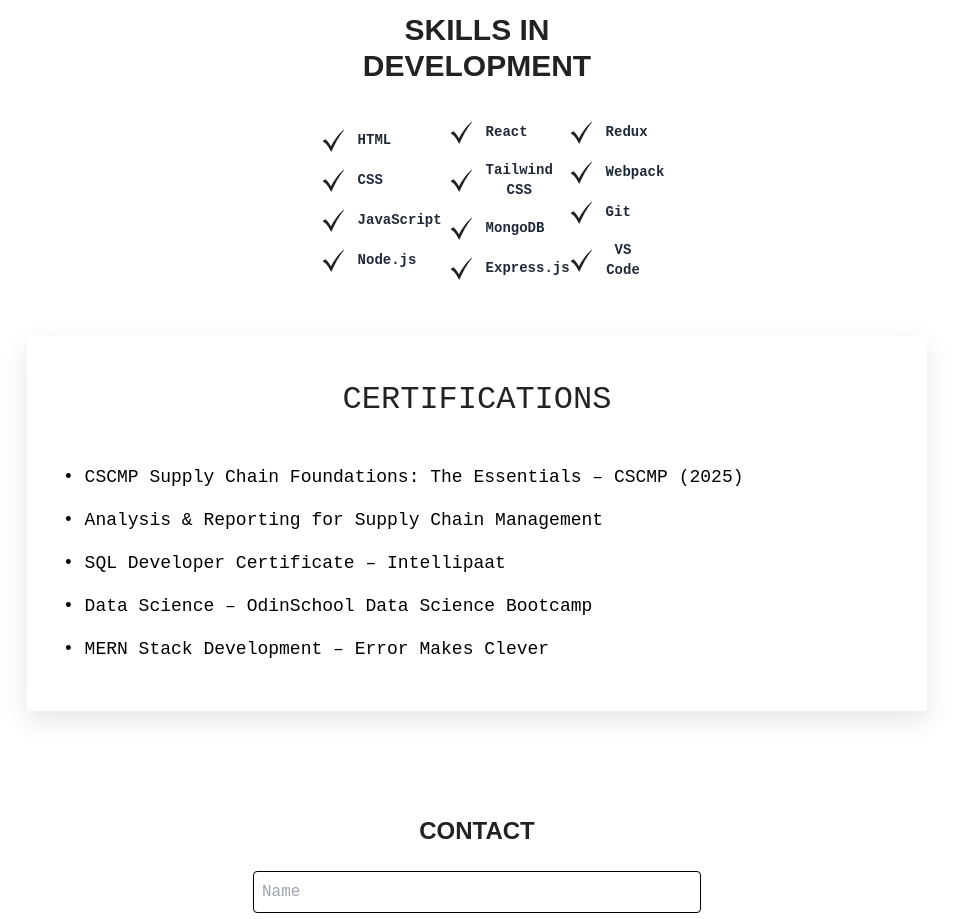
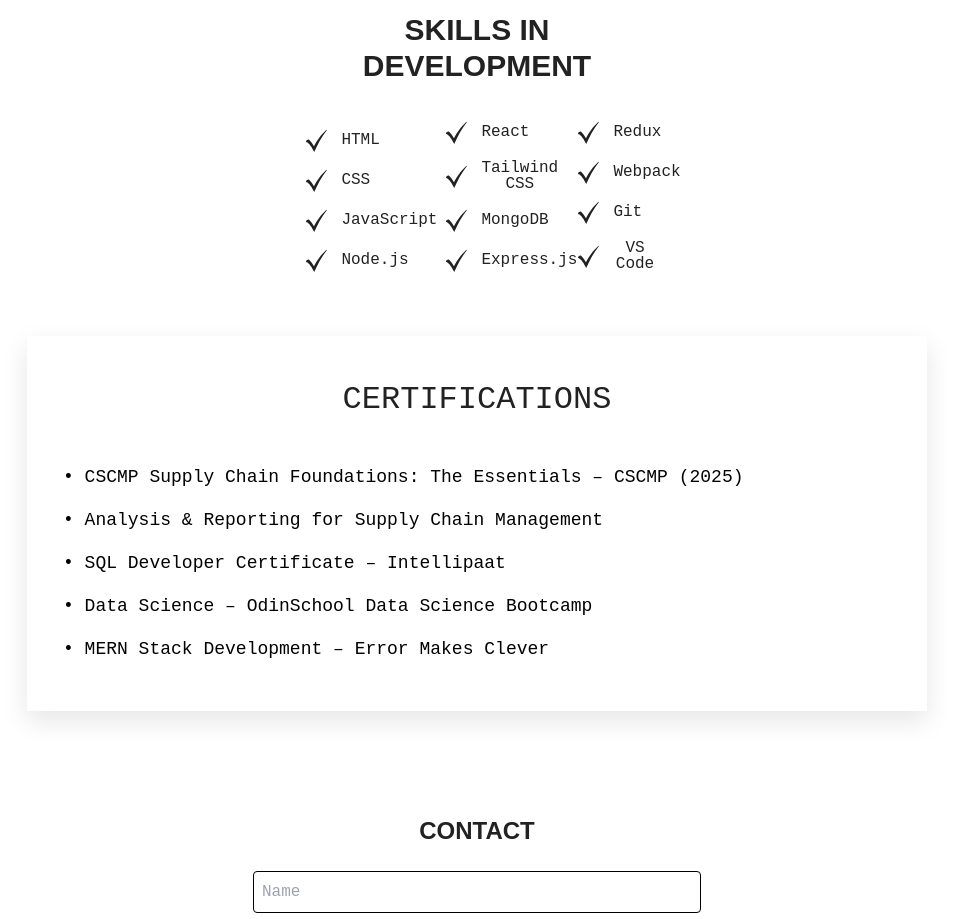
Before and after one commit to smartajay2/official-portfolio, a React (Create React App) app: page / in a window 1280 px wide. Shown: the part 2000-2919 px from the top of the page, without its empty margins (163-1116 px from the left). Built offline with nearby package versions, Linux system fonts and the light colour scheme.

Commit message:
<commit_message>

```diff
--- a/src/common/SkillsList.jsx
+++ b/src/common/SkillsList.jsx
@@ -12,7 +12,7 @@
       {/* *** CHANGE IS HERE *** Default color is text-gray-800 (for light mode).
         In dark mode, it switches to dark:text-gray-200 (or dark:text-white).
       */}
-      <p className='text-gray-800 dark:text-gray-200 font-semibold text-sm'>
+      <p>
         {p}
       </p>
     </span>
```
